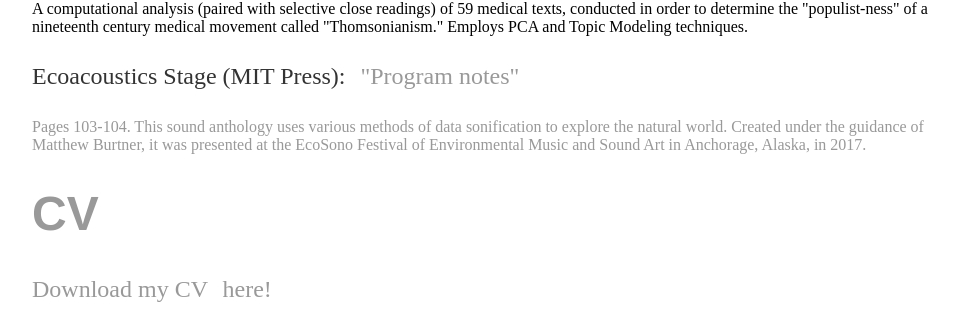
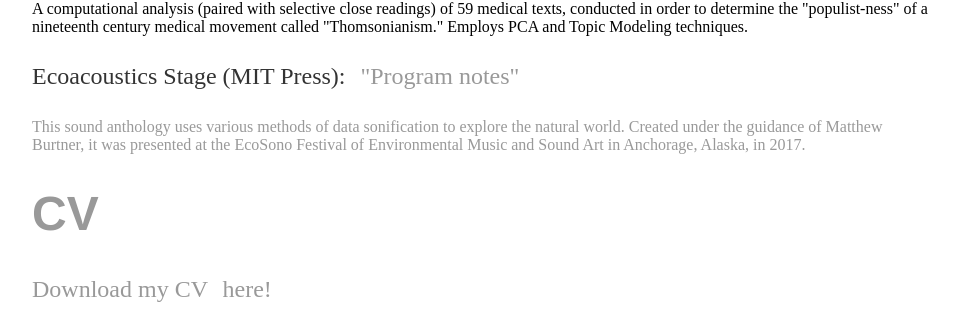
Before and after one commit to abigailella/abigailella.github.io, a Jekyll site: the page projects.html, which Jekyll copies as it is, in a window 1280 px wide. Shown: the part 255-565 px from the top of the page, without its empty margins (160-1119 px from the left). Built offline with Jekyll 4.4.1, drawn with Linux system fonts in a browser that asks for light colours.

Commit message:
Update projects.html

```diff
--- a/projects.html
+++ b/projects.html
@@ -30,8 +30,8 @@
 		<p>Undergraduate thesis: <a href = "thesis.pdf"style="text-decoration:none; margin:1%;">"A mixed Methods Analysis of Thomsonian Literature, 1825-1860"</a> </p>
 		<p2> A computational analysis (paired with selective close readings) of 59 medical texts, conducted in order to determine the "populist-ness" of a nineteenth century medical movement called "Thomsonianism." Employs PCA and Topic Modeling techniques.</p2>
 
-		<p> Ecoacoustics Stage (MIT Press): <a href = "https://www.mitpressjournals.org/doi/pdf/10.1162/comj_e_00452" style="text-decoration:none; margin:1%;">"Program notes"<a/></p>
-		<p2> Pages 103-104. This sound anthology uses various methods of data sonification to explore the natural world. Created under the guidance of Matthew Burtner, it was presented at the  EcoSono Festival
+		<p> Ecoacoustics Stage (MIT Press): <a href = "programnotes.pdf" style="text-decoration:none; margin:1%;">"Program notes"<a/></p>
+		<p2>This sound anthology uses various methods of data sonification to explore the natural world. Created under the guidance of Matthew Burtner, it was presented at the  EcoSono Festival
 of Environmental Music and Sound Art in Anchorage, Alaska, in 2017. </p2>
 
 	<h1>CV</h1>
```
